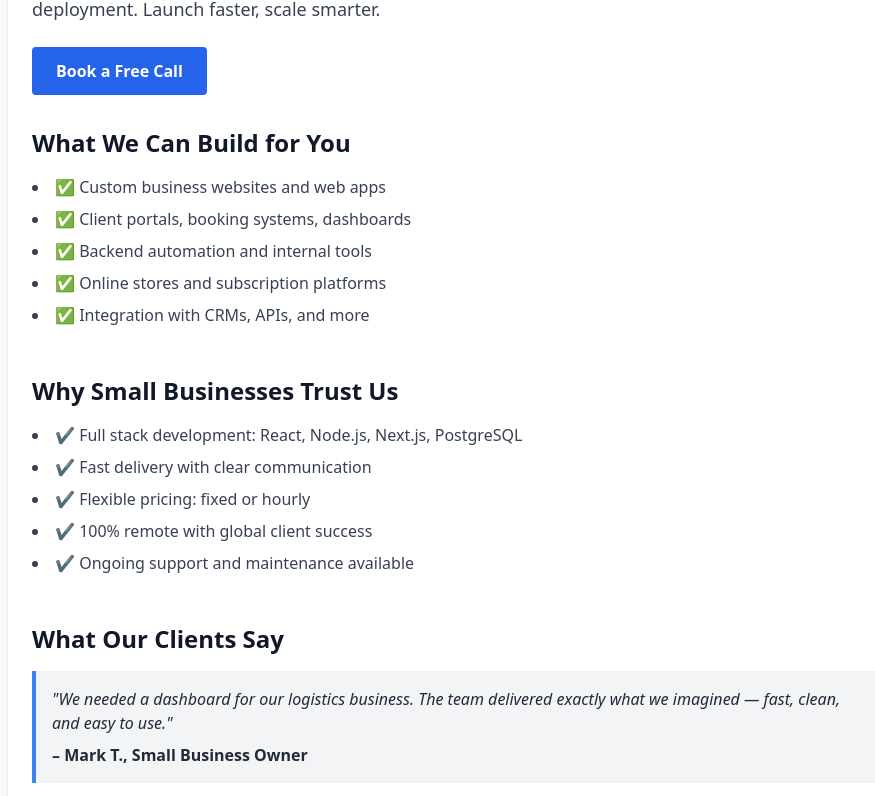
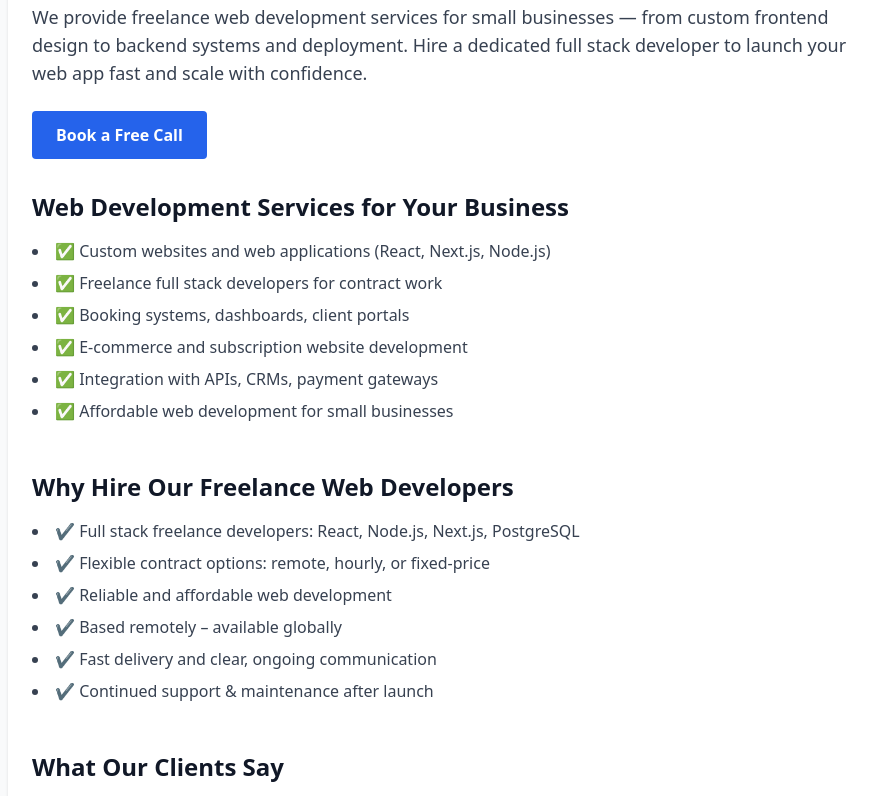
Before and after one commit to jauyeunggithub/full-stack-landing-page, a website: page index.html in a window 1280 px wide. Shown: the part 133-929 px from the top of the page, without its empty margins (184-1059 px from the left). Drawn offline with nearby package versions, Linux system fonts and the light colour scheme.

Commit message:
change text

```diff
--- a/index.html
+++ b/index.html
@@ -29,11 +29,13 @@
     <!-- Header -->
     <section class="mb-8">
       <h1 class="text-3xl font-bold text-gray-900 mb-4">
-        Full Stack Web Development for Small Businesses
+        Hire a Freelance Full Stack Web Developer for Your Business
       </h1>
       <p class="text-lg text-gray-700 mb-6">
-        We help small businesses build powerful, user-friendly web apps — from
-        frontend to backend to deployment. Launch faster, scale smarter.
+        We provide freelance web development services for small businesses —
+        from custom frontend design to backend systems and deployment. Hire a
+        dedicated full stack developer to launch your web app fast and scale
+        with confidence.
       </p>
       <a href="https://calendly.com/john-web-dev/30min" target="_blank"
         class="inline-block bg-blue-600 text-white font-semibold px-6 py-3 rounded hover:bg-blue-700 transition">
@@ -43,29 +45,34 @@
 
     <!-- Services -->
     <section class="mb-12">
-      <h2 class="text-2xl font-semibold text-gray-900 mb-4">What We Can Build
-        for You</h2>
+      <h2 class="text-2xl font-semibold text-gray-900 mb-4">Web Development
+        Services for Your Business</h2>
       <ul class="list-disc list-inside space-y-2 text-gray-700">
-        <li>✅ Custom business websites and web apps</li>
-        <li>✅ Client portals, booking systems, dashboards</li>
-        <li>✅ Backend automation and internal tools</li>
-        <li>✅ Online stores and subscription platforms</li>
-        <li>✅ Integration with CRMs, APIs, and more</li>
+        <li>✅ Custom websites and web applications (React, Next.js, Node.js)
+        </li>
+        <li>✅ Freelance full stack developers for contract work</li>
+        <li>✅ Booking systems, dashboards, client portals</li>
+        <li>✅ E-commerce and subscription website development</li>
+        <li>✅ Integration with APIs, CRMs, payment gateways</li>
+        <li>✅ Affordable web development for small businesses</li>
       </ul>
     </section>
 
     <!-- Why Us -->
     <section class="mb-12">
-      <h2 class="text-2xl font-semibold text-gray-900 mb-4">Why Small Businesses
-        Trust Us</h2>
+      <h2 class="text-2xl font-semibold text-gray-900 mb-4">Why Hire Our
+        Freelance Web Developers</h2>
       <ul class="list-disc list-inside space-y-2 text-gray-700">
-        <li>✔️ Full stack development: React, Node.js, Next.js, PostgreSQL</li>
-        <li>✔️ Fast delivery with clear communication</li>
-        <li>✔️ Flexible pricing: fixed or hourly</li>
-        <li>✔️ 100% remote with global client success</li>
-        <li>✔️ Ongoing support and maintenance available</li>
+        <li>✔️ Full stack freelance developers: React, Node.js, Next.js,
+          PostgreSQL</li>
+        <li>✔️ Flexible contract options: remote, hourly, or fixed-price</li>
+        <li>✔️ Reliable and affordable web development</li>
+        <li>✔️ Based remotely – available globally</li>
+        <li>✔️ Fast delivery and clear, ongoing communication</li>
+        <li>✔️ Continued support & maintenance after launch</li>
       </ul>
     </section>
+
 
     <!-- Testimonials -->
     <section class="mb-12">
```
